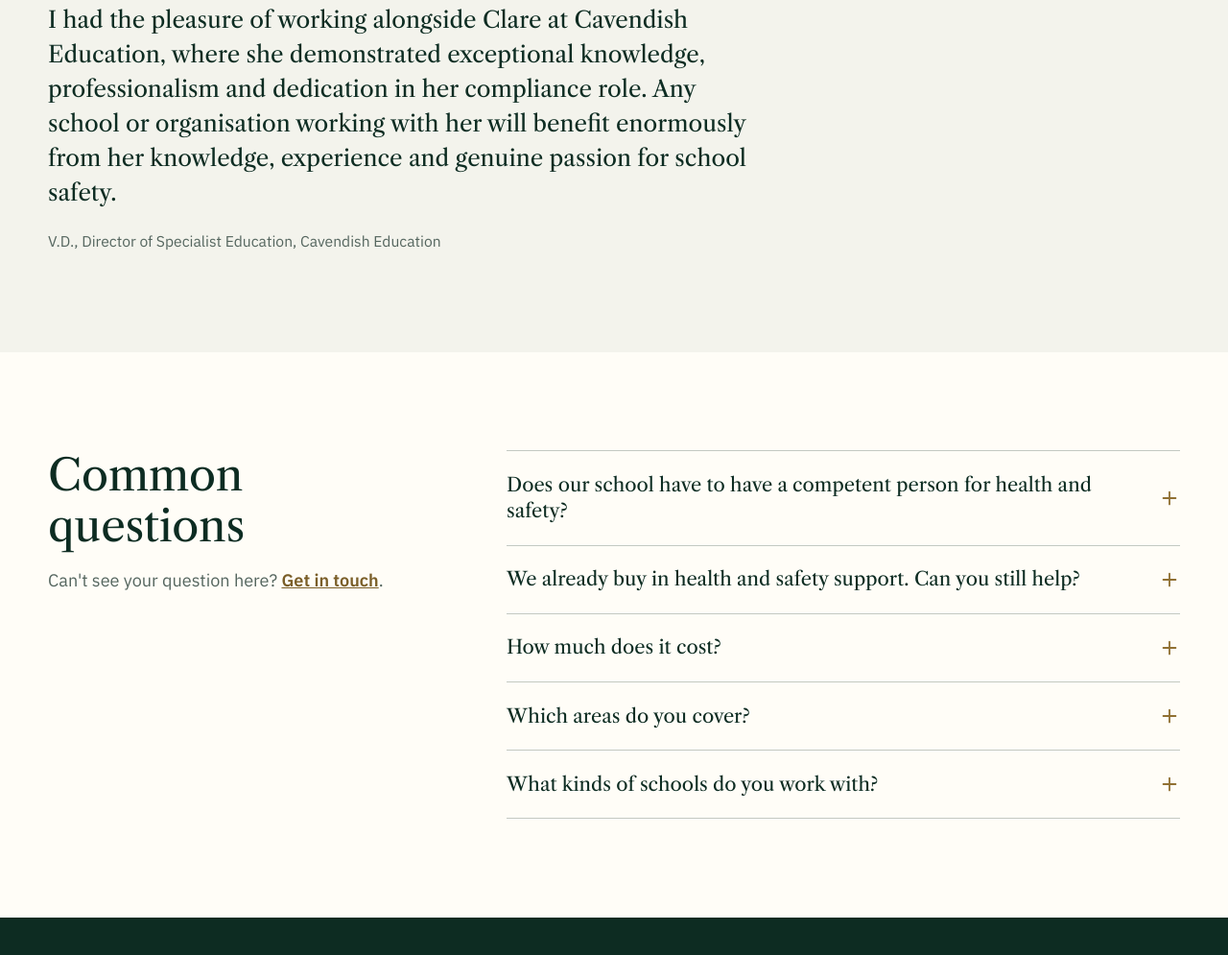
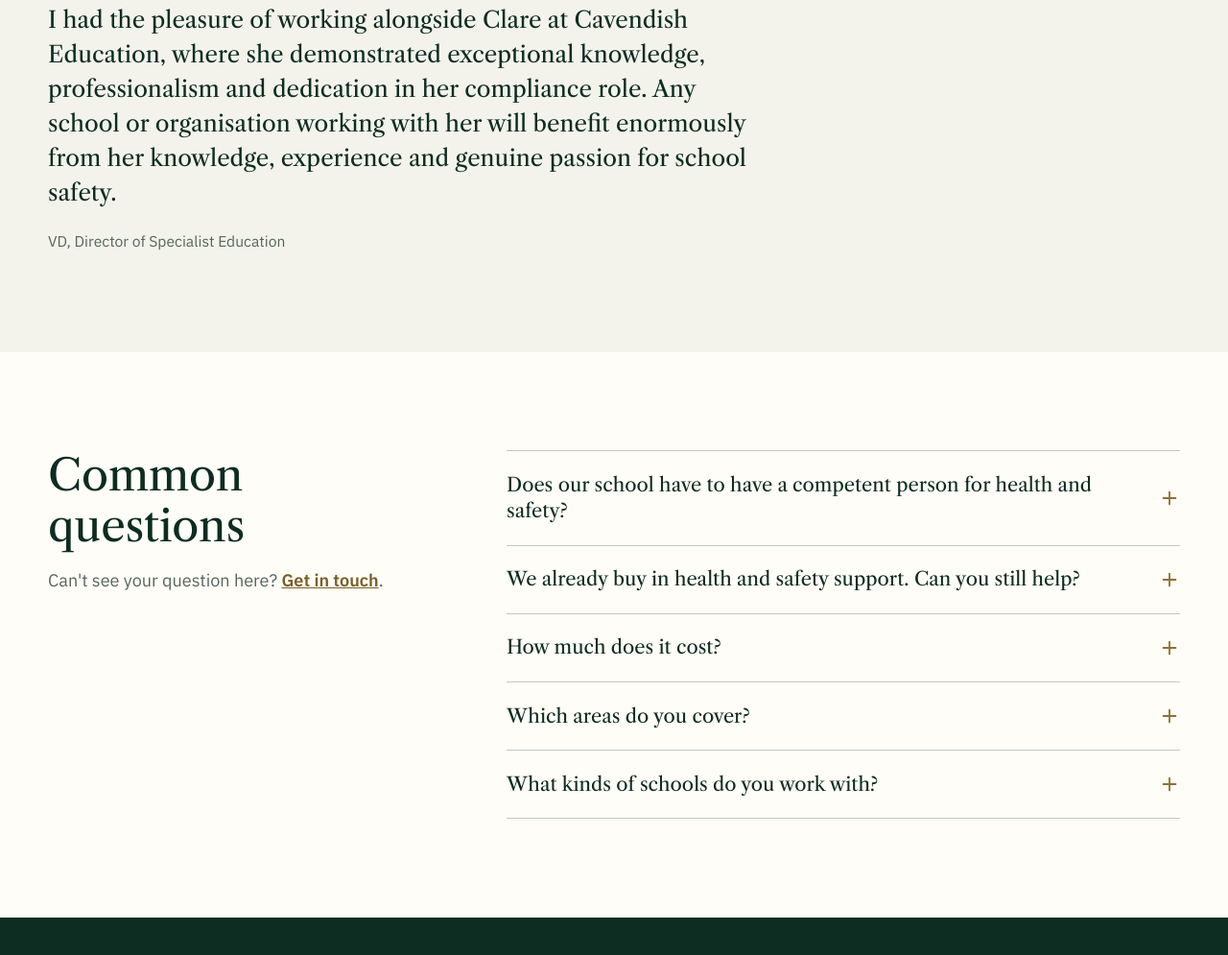
Before and after one commit to jparkersoftware/TheSchoolSafetyPartnership, a plain HTML site: page index.html in a window 1280 px wide. Shown: the part 5105-6100 px from the top of the page at 96% size. Drawn offline with nearby package versions, Linux system fonts and the light colour scheme.

Commit message:
Testimonial credit: VD, Director of Specialist Education
Co-Authored-By: Claude Sonnet 5.5 <noreply@anthropic.com>

```diff
--- a/index.html
+++ b/index.html
@@ -355,7 +355,7 @@
       </figure>
       <figure>
         <blockquote><p>I had the pleasure of working alongside Clare at Cavendish Education, where she demonstrated exceptional knowledge, professionalism and dedication in her compliance role. Any school or organisation working with her will benefit enormously from her knowledge, experience and genuine passion for school safety.</p></blockquote>
-        <figcaption>V.D., Director of Specialist Education, Cavendish Education</figcaption>
+        <figcaption>VD, Director of Specialist Education</figcaption>
       </figure>
     </div>
   </div>
```
